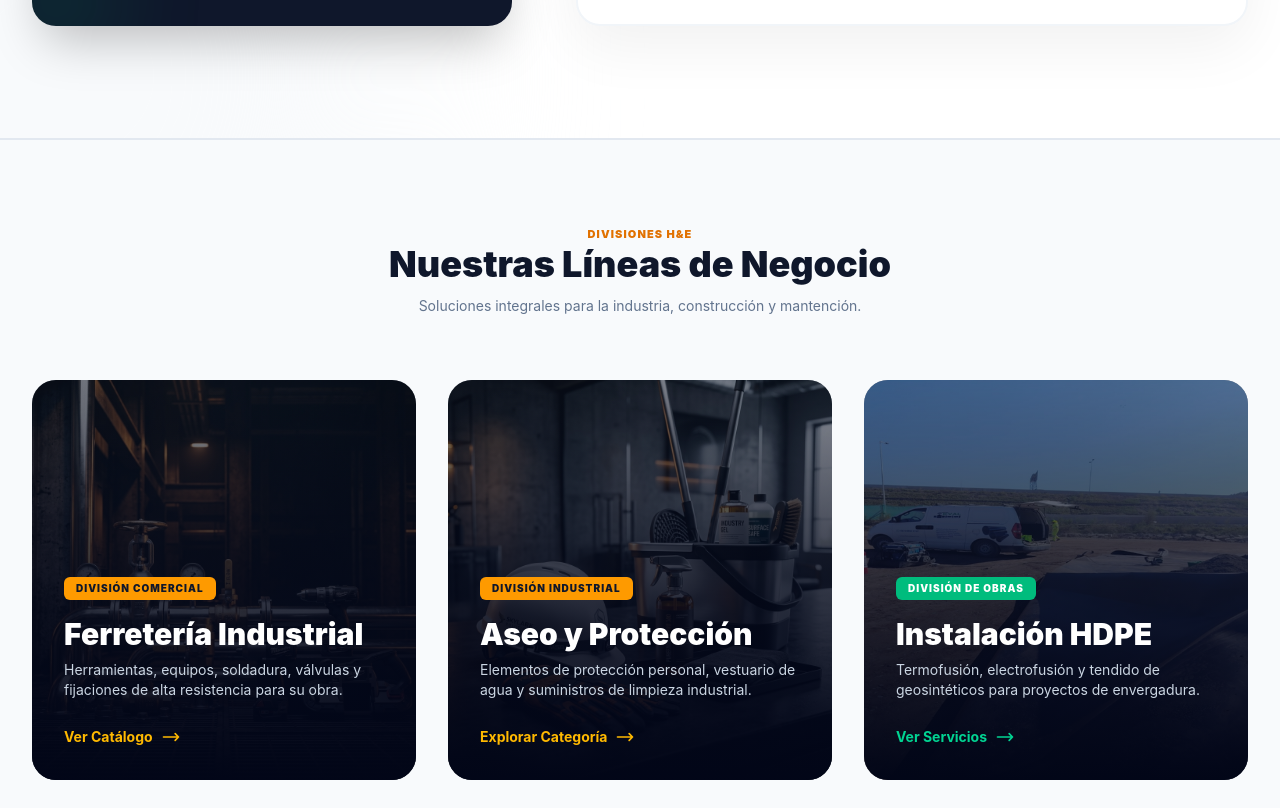
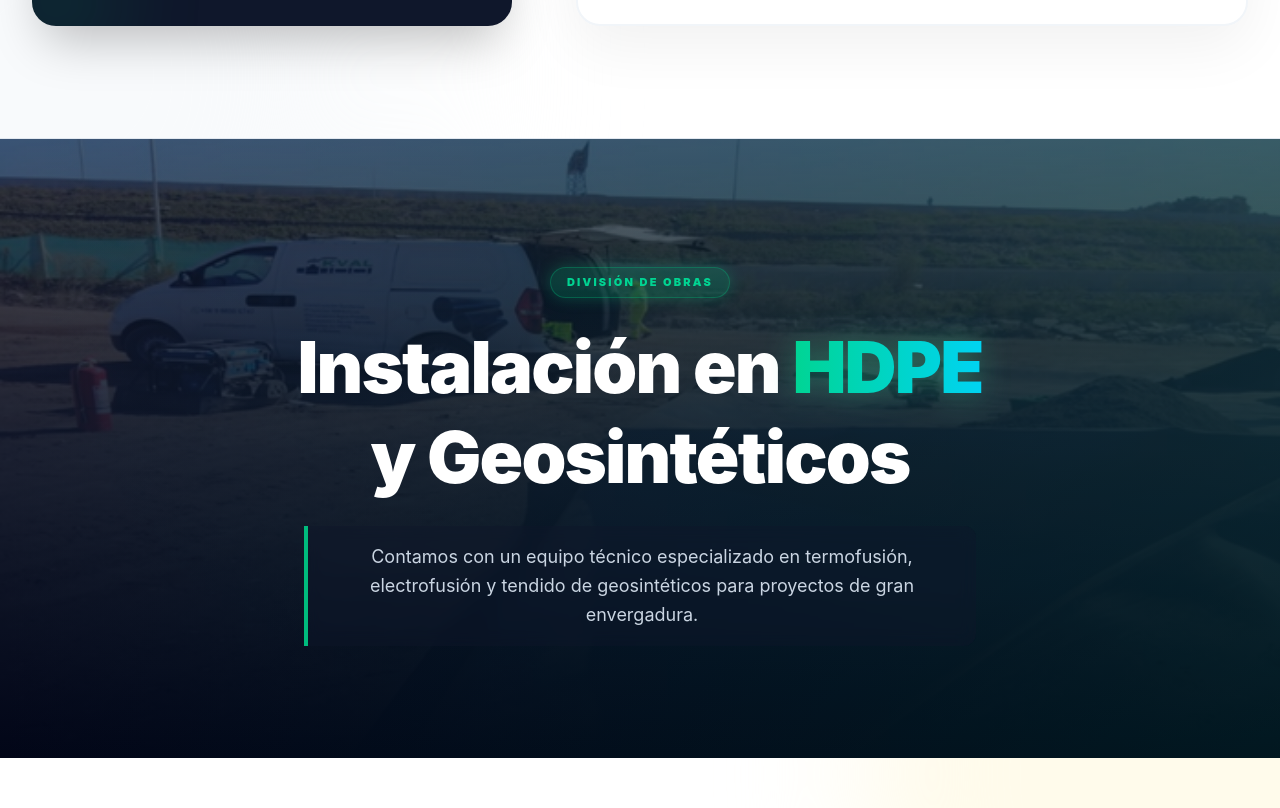
Before and after one commit to wisprice2/ferreteria-kval, a React (Vite) app: page / in a window 1280 px wide. Shown: the part 2252-3060 px from the top of the page. Built offline with nearby package versions, Linux system fonts and the light colour scheme.

Commit message:
style: remover seccion redundante de Lineas de Negocio

```diff
--- a/src/App.jsx
+++ b/src/App.jsx
@@ -443,84 +443,6 @@ export default function App() {
   );
 
   const renderInstallationView = () => null;
-
-  const renderHomeBusinessLines = () => (
-    <section id="lineas-negocio" className="py-20 bg-slate-50 border-y border-slate-200">
-      <div className="max-w-7xl mx-auto px-4 sm:px-6 lg:px-8">
-        <div className="text-center max-w-3xl mx-auto mb-16 space-y-3">
-          <span className="text-amber-600 text-[11px] uppercase tracking-widest font-black">Divisiones H&E</span>
-          <h2 className="text-3xl sm:text-4xl font-black text-slate-900">
-            Nuestras Líneas de Negocio
-          </h2>
-          <p className="text-slate-500 text-sm mt-2">Soluciones integrales para la industria, construcción y mantención.</p>
-        </div>
-
-        <div className="grid grid-cols-1 lg:grid-cols-3 gap-8">
-
-          {/* Card 1: Ferretería Industrial */}
-          <div
-            onClick={() => { setActiveCategory('Ferretería Industrial'); setCurrentView('catalog'); window.scrollTo(0,0); }}
-            className="group relative bg-slate-900 rounded-3xl overflow-hidden cursor-pointer hover:shadow-2xl transition-all h-[400px] flex flex-col justify-end p-8"
-          >
-            <div className="absolute inset-0 opacity-50 group-hover:opacity-70 transition-opacity duration-700">
-              <img src="/images/ferreteria_bg_hd.png" alt="Ferretería Industrial" className="w-full h-full object-cover group-hover:scale-105 transition-transform duration-700" />
-            </div>
-            <div className="absolute inset-0 bg-gradient-to-t from-slate-950 via-slate-950/60 to-transparent"></div>
-            <div className="relative z-10">
-              <span className="inline-block px-3 py-1 bg-amber-500 text-slate-900 text-[10px] font-black uppercase tracking-widest rounded-md mb-4">División Comercial</span>
-              <h3 className="text-3xl font-black text-white mb-2">Ferretería Industrial</h3>
-              <p className="text-slate-300 text-sm mb-6 max-w-md">Herramientas, equipos, soldadura, válvulas y fijaciones de alta resistencia para su obra.</p>
-              <div className="inline-flex items-center gap-2 text-amber-400 font-bold text-sm group-hover:gap-4 transition-all">
-                Ver Catálogo <svg className="w-5 h-5" fill="none" viewBox="0 0 24 24" stroke="currentColor" strokeWidth="2"><path strokeLinecap="round" strokeLinejoin="round" d="M17 8l4 4m0 0l-4 4m4-4H3" /></svg>
-              </div>
-            </div>
-          </div>
-
-          {/* Card 2: Aseo y Protección */}
-          <div
-            onClick={() => { setActiveCategory('Aseo y Protección'); setCurrentView('catalog'); window.scrollTo(0,0); }}
-            className="group relative bg-slate-900 rounded-3xl overflow-hidden cursor-pointer hover:shadow-2xl transition-all h-[400px] flex flex-col justify-end p-8"
-          >
-            <div className="absolute inset-0 opacity-50 group-hover:opacity-70 transition-opacity duration-700">
-              <img src="/images/aseo_bg_hd.png" alt="Aseo y Protección" className="w-full h-full object-cover group-hover:scale-105 transition-transform duration-700" />
-            </div>
-            <div className="absolute inset-0 bg-gradient-to-t from-slate-950 via-slate-950/60 to-transparent"></div>
-            <div className="relative z-10">
-              <span className="inline-block px-3 py-1 bg-amber-500 text-slate-900 text-[10px] font-black uppercase tracking-widest rounded-md mb-4">División Industrial</span>
-              <h3 className="text-3xl font-black text-white mb-2">Aseo y Protección</h3>
-              <p className="text-slate-300 text-sm mb-6 max-w-md">Elementos de protección personal, vestuario de agua y suministros de limpieza industrial.</p>
-              <div className="inline-flex items-center gap-2 text-amber-400 font-bold text-sm group-hover:gap-4 transition-all">
-                Explorar Categoría <svg className="w-5 h-5" fill="none" viewBox="0 0 24 24" stroke="currentColor" strokeWidth="2"><path strokeLinecap="round" strokeLinejoin="round" d="M17 8l4 4m0 0l-4 4m4-4H3" /></svg>
-              </div>
-            </div>
-          </div>
-
-          {/* Card 3: División de Obras / HDPE */}
-          <div
-            onClick={() => {
-              document.querySelector('#servicios')?.scrollIntoView({ behavior: 'smooth' });
-            }}
-            className="group relative bg-slate-900 rounded-3xl overflow-hidden cursor-pointer hover:shadow-2xl transition-all h-[400px] flex flex-col justify-end p-8"
-          >
-            <div className="absolute inset-0 opacity-50 group-hover:opacity-70 transition-opacity duration-700">
-              {/* Uso de una de las imágenes de instalación como fondo (ej. la 20) */}
-              <img src="/images/d1_image20.png" alt="Instalación HDPE" className="w-full h-full object-cover group-hover:scale-105 transition-transform duration-700" />
-            </div>
-            <div className="absolute inset-0 bg-gradient-to-t from-slate-950 via-slate-950/60 to-transparent"></div>
-            <div className="relative z-10">
-              <span className="inline-block px-3 py-1 bg-emerald-500 text-white text-[10px] font-black uppercase tracking-widest rounded-md mb-4">División de Obras</span>
-              <h3 className="text-3xl font-black text-white mb-2">Instalación HDPE</h3>
-              <p className="text-slate-300 text-sm mb-6 max-w-md">Termofusión, electrofusión y tendido de geosintéticos para proyectos de envergadura.</p>
-              <div className="inline-flex items-center gap-2 text-emerald-400 font-bold text-sm group-hover:gap-4 transition-all">
-                Ver Servicios <svg className="w-5 h-5" fill="none" viewBox="0 0 24 24" stroke="currentColor" strokeWidth="2"><path strokeLinecap="round" strokeLinejoin="round" d="M17 8l4 4m0 0l-4 4m4-4H3" /></svg>
-              </div>
-            </div>
-          </div>
-
-        </div>
-      </div>
-    </section>
-  );
 
   return (
     <div className="min-h-screen bg-slate-50 text-slate-800 font-sans selection:bg-amber-500 selection:text-white overflow-x-hidden w-full">
@@ -941,8 +863,6 @@ export default function App() {
         </div>
       </section>
 
-      {/* ═══════════ LÍNEAS DE NEGOCIO ═══════════ */}
-      {renderHomeBusinessLines()}
 
       {/* ═══════════ DIVISIÓN DE OBRAS: INSTALACIÓN EN HDPE Y GEOSINTÉTICOS ═══════════ */}
       <div id="servicios">
```
